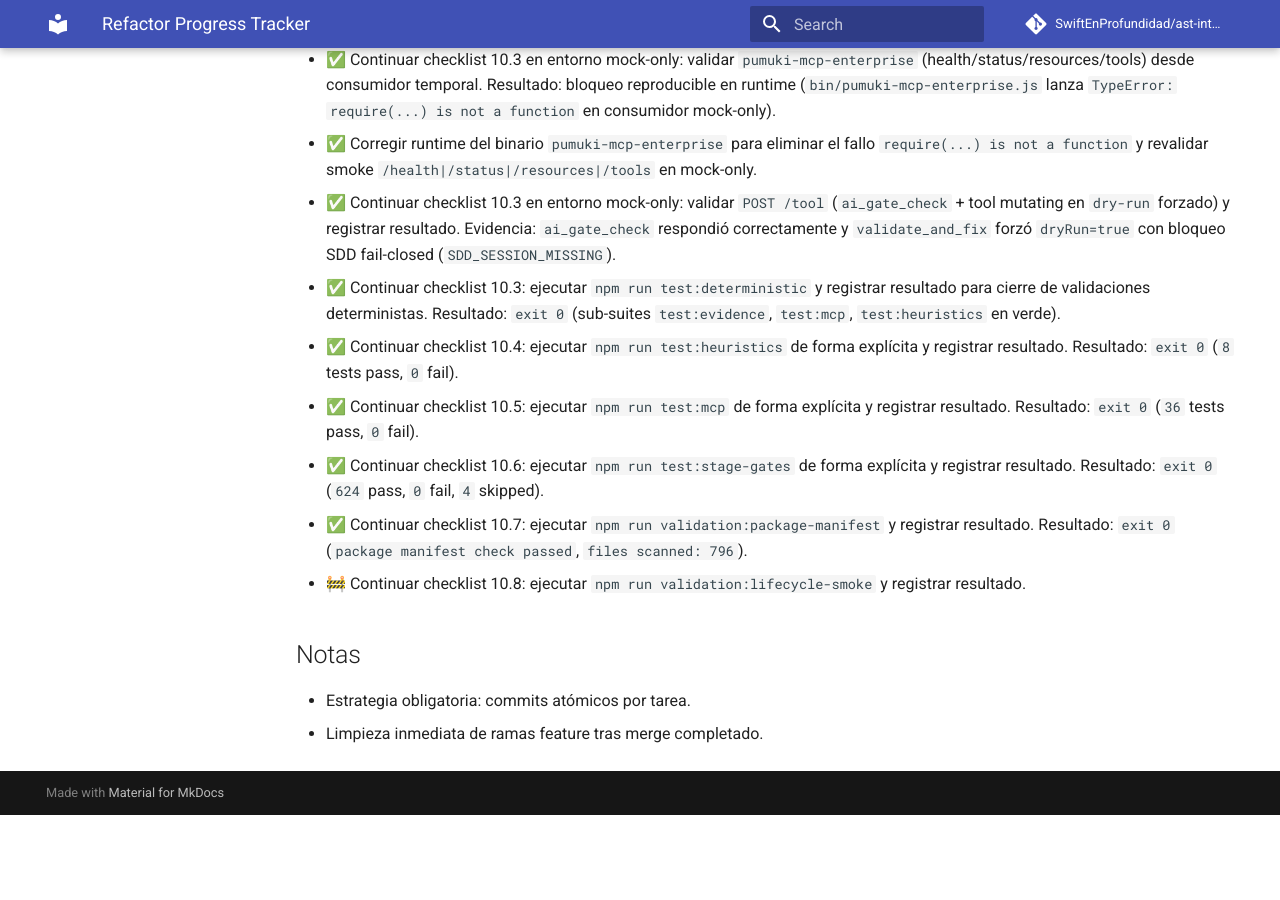
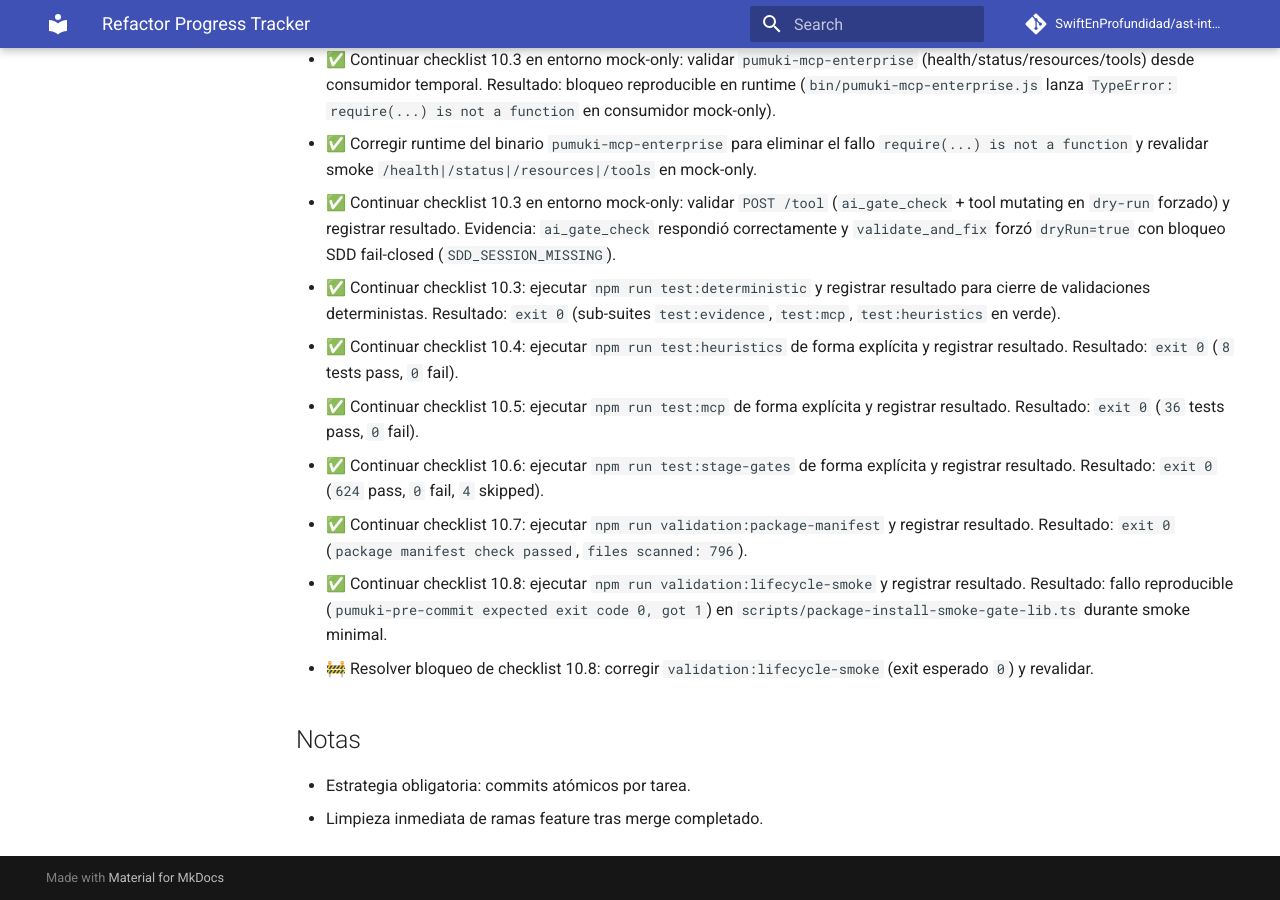
Before and after one commit to SwiftEnProfundidad/ast-intelligence-hooks, an MkDocs documentation site: the page built from docs/REFRACTOR_PROGRESS.md, in a window 1280 px wide and 900 px high, scrolled down 15185 px. Built offline with MkDocs 1.6.1 and Material for MkDocs 9.7.7, drawn with Linux system fonts in a browser that asks for light colours; comment, search, counter and statistics services are not loaded; before the commit the page ends 16000 px from its top, so only the background shows below that.

Commit message:
docs: record lifecycle-smoke failure and next unblock task

```diff
--- a/docs/REFRACTOR_PROGRESS.md
+++ b/docs/REFRACTOR_PROGRESS.md
@@ -352,7 +352,8 @@ Estado consolidado del refactor con seguimiento de tareas y evidencia del avance
 - ✅ Continuar checklist 10.5: ejecutar `npm run test:mcp` de forma explícita y registrar resultado. Resultado: `exit 0` (`36` tests pass, `0` fail).
 - ✅ Continuar checklist 10.6: ejecutar `npm run test:stage-gates` de forma explícita y registrar resultado. Resultado: `exit 0` (`624` pass, `0` fail, `4` skipped).
 - ✅ Continuar checklist 10.7: ejecutar `npm run validation:package-manifest` y registrar resultado. Resultado: `exit 0` (`package manifest check passed`, `files scanned: 796`).
-- 🚧 Continuar checklist 10.8: ejecutar `npm run validation:lifecycle-smoke` y registrar resultado.
+- ✅ Continuar checklist 10.8: ejecutar `npm run validation:lifecycle-smoke` y registrar resultado. Resultado: fallo reproducible (`pumuki-pre-commit expected exit code 0, got 1`) en `scripts/package-install-smoke-gate-lib.ts` durante smoke minimal.
+- 🚧 Resolver bloqueo de checklist 10.8: corregir `validation:lifecycle-smoke` (exit esperado `0`) y revalidar.
 
 ## Notas
 - Estrategia obligatoria: commits atómicos por tarea.
```
